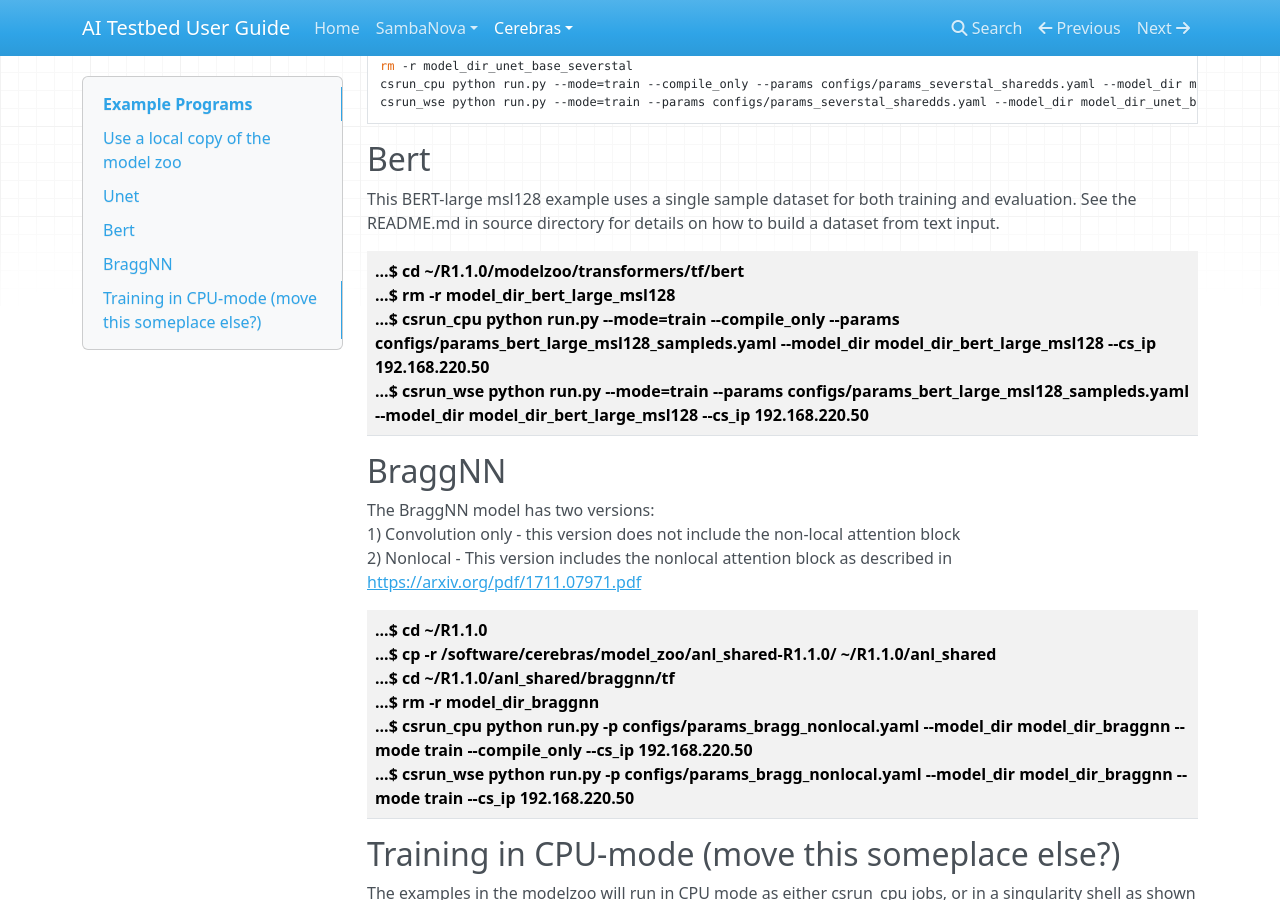
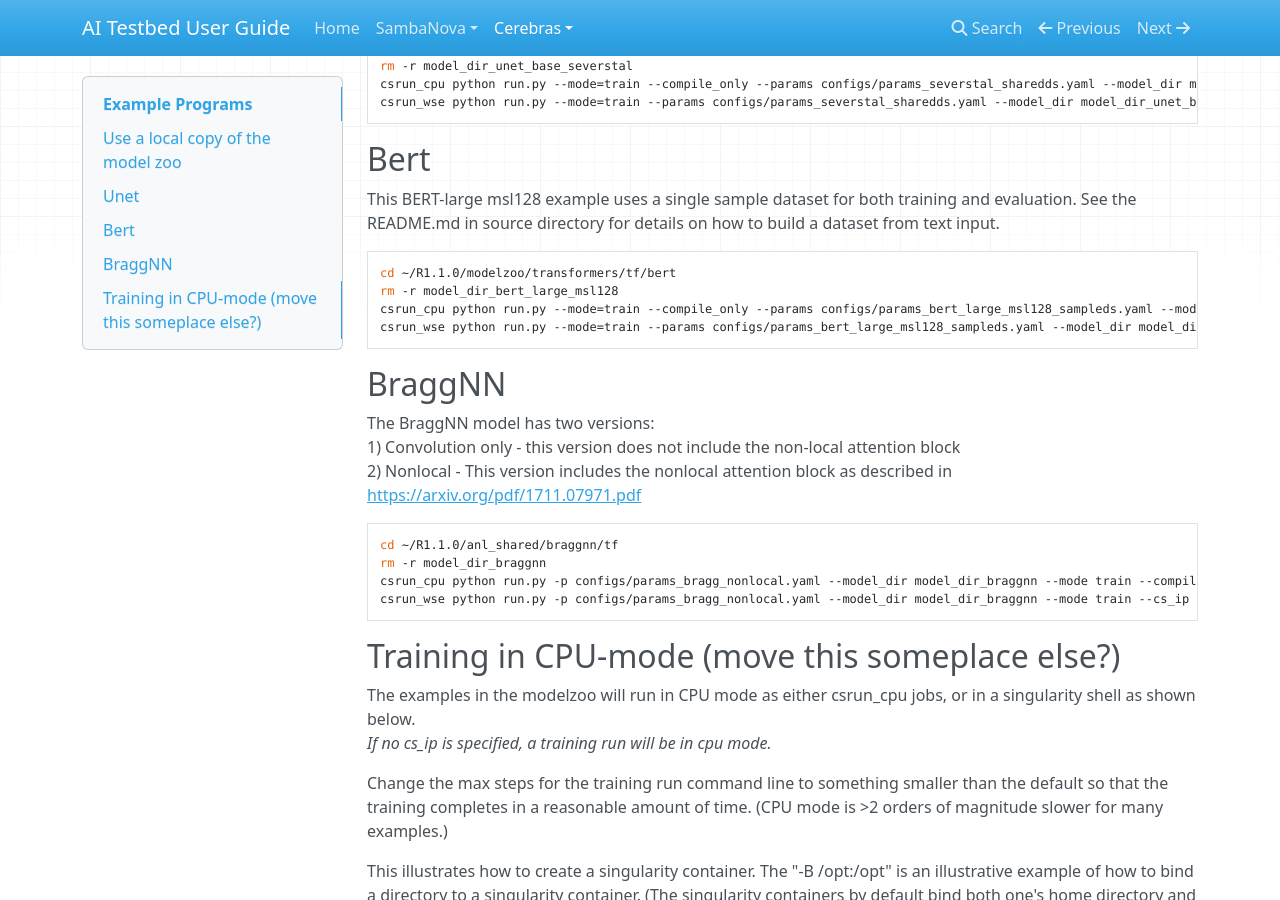
Before and after one commit to argonne-lcf/ai-testbed-userdocs, an MkDocs documentation site: the page built from docs/cerebras/Example-Programs.md, in a window 1280 px wide and 900 px high, scrolled down 401 px. Built offline with MkDocs 1.6.1, drawn with Linux system fonts in a browser that asks for light colours; nearby versions of some CDN libraries.

Commit message:
Update Example-Programs.md

````diff
--- a/docs/cerebras/Example-Programs.md
+++ b/docs/cerebras/Example-Programs.md
@@ -21,41 +21,25 @@
 ```
 ## Bert
 This BERT-large msl128 example uses a single sample dataset for both training and evaluation. See the README.md in source directory for details on how to build a dataset from text input.
-<table>
-<tbody>
-<tr class="odd">
-<td>
-<strong>
-...$ cd ~/R1.1.0/modelzoo/transformers/tf/bert<br>
-...$ rm -r model_dir_bert_large_msl128<br>
-...$ csrun_cpu python run.py --mode=train --compile_only --params configs/params_bert_large_msl128_sampleds.yaml --model_dir model_dir_bert_large_msl128 --cs_ip 192.168.220.50<br>
-...$ csrun_wse python run.py --mode=train --params configs/params_bert_large_msl128_sampleds.yaml --model_dir model_dir_bert_large_msl128 --cs_ip 192.168.220.50<br>
-</strong>
-</td>
-</tr>
-</tbody>
-</table>
+```bash
+cd ~/R1.1.0/modelzoo/transformers/tf/bert
+rm -r model_dir_bert_large_msl128
+csrun_cpu python run.py --mode=train --compile_only --params configs/params_bert_large_msl128_sampleds.yaml --model_dir model_dir_bert_large_msl128 --cs_ip 192.168.220.50
+csrun_wse python run.py --mode=train --params configs/params_bert_large_msl128_sampleds.yaml --model_dir model_dir_bert_large_msl128 --cs_ip 192.168.220.50
+```
+
 ## BraggNN
 The BraggNN model has two versions:<br>
 1) Convolution only - this version does not include the non-local attention block<br>
 2) Nonlocal - This version includes the nonlocal attention block as described in  <br>
 [https://arxiv.org/pdf/1711.07971.pdf](https://arxiv.org/pdf/1711.07971.pdf)
-<table>
-<tbody>
-<tr class="odd">
-<td>
-<strong>
-...$ cd ~/R1.1.0<br>
-...$ cp -r /software/cerebras/model_zoo/anl_shared-R1.1.0/ ~/R1.1.0/anl_shared<br>
-...$ cd ~/R1.1.0/anl_shared/braggnn/tf<br>
-...$ rm -r model_dir_braggnn<br>
-...$ csrun_cpu python run.py -p configs/params_bragg_nonlocal.yaml --model_dir model_dir_braggnn --mode train --compile_only --cs_ip 192.168.220.50 <br>
-...$ csrun_wse python run.py -p configs/params_bragg_nonlocal.yaml --model_dir model_dir_braggnn --mode train --cs_ip 192.168.220.50<br>
-</strong>
-</td>
-</tr>
-</tbody>
-</table>
+
+```bash
+cd ~/R1.1.0/anl_shared/braggnn/tf
+rm -r model_dir_braggnn
+csrun_cpu python run.py -p configs/params_bragg_nonlocal.yaml --model_dir model_dir_braggnn --mode train --compile_only --cs_ip 192.168.220.50
+csrun_wse python run.py -p configs/params_bragg_nonlocal.yaml --model_dir model_dir_braggnn --mode train --cs_ip 192.168.220.50
+```
 
 ## Training in CPU-mode (move this someplace else?)
 
````
